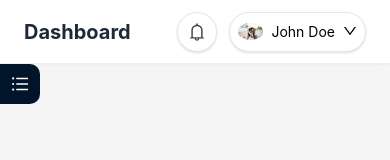
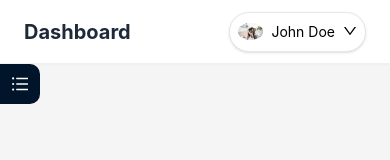
Before and after one commit to order-of-the-owl/bright-future-admin, a Next.js app: page / in a window 390 px wide. Shown: the top 160 px of the page. Built offline with nearby package versions, Linux system fonts and the light colour scheme.

Commit message:
Header set.

```diff
--- a/app/components/common/AntHeader.tsx
+++ b/app/components/common/AntHeader.tsx
@@ -53,7 +53,7 @@ const AntHeader: React.FC = () => {
           </div>
 
           <button
-            className="flex items-center justify-center w-10 h-10 rounded-full bg-white hover:bg-gray-100 border border-gray-200 shadow-sm transition-all"
+            className="hidden md:flex items-center justify-center w-10 h-10 rounded-full bg-white hover:bg-gray-100 border border-gray-200 shadow-sm transition-all"
             style={{ cursor: 'pointer' }}
           >
             <BellOutlined style={{ fontSize: 18, color: '#444' }} />
```
